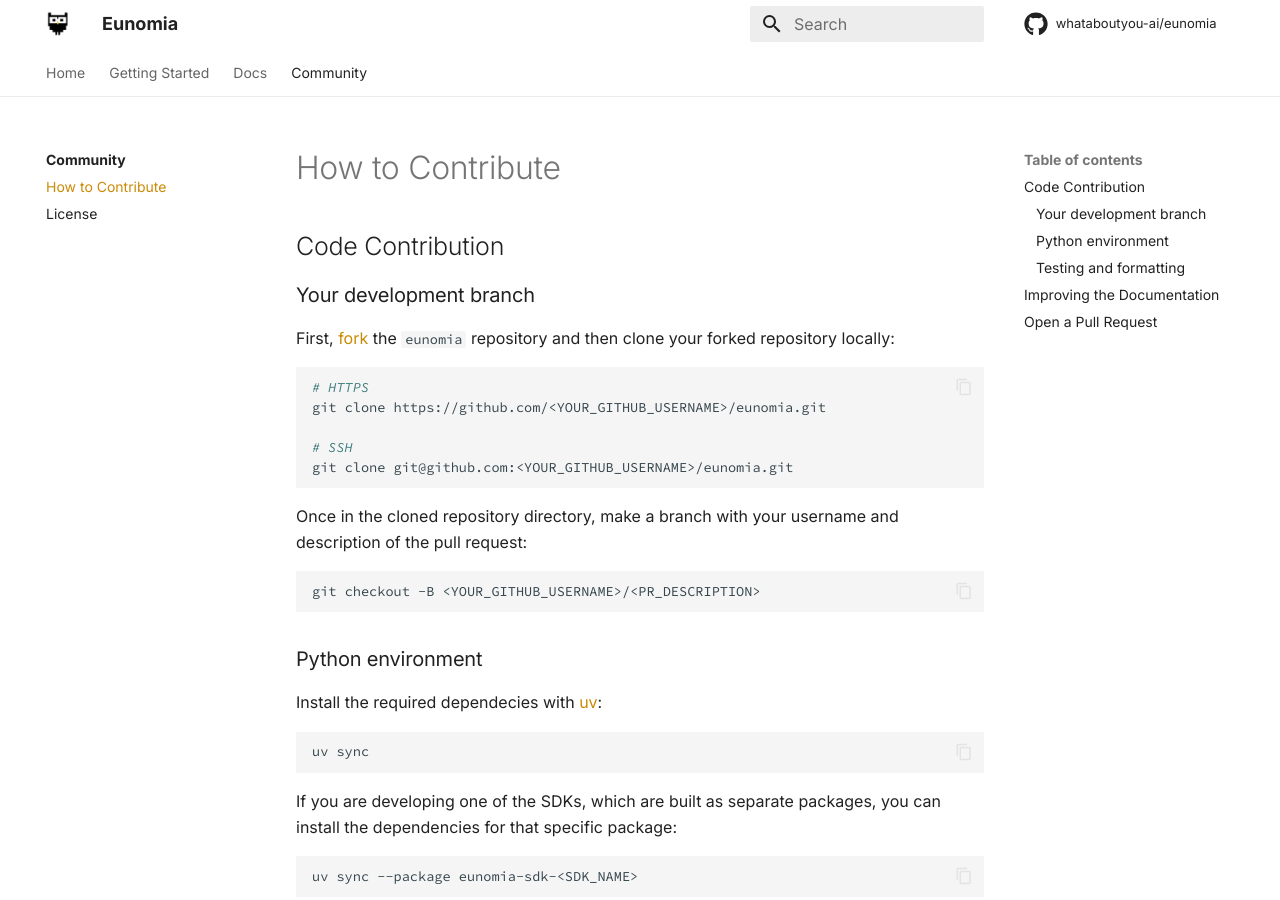
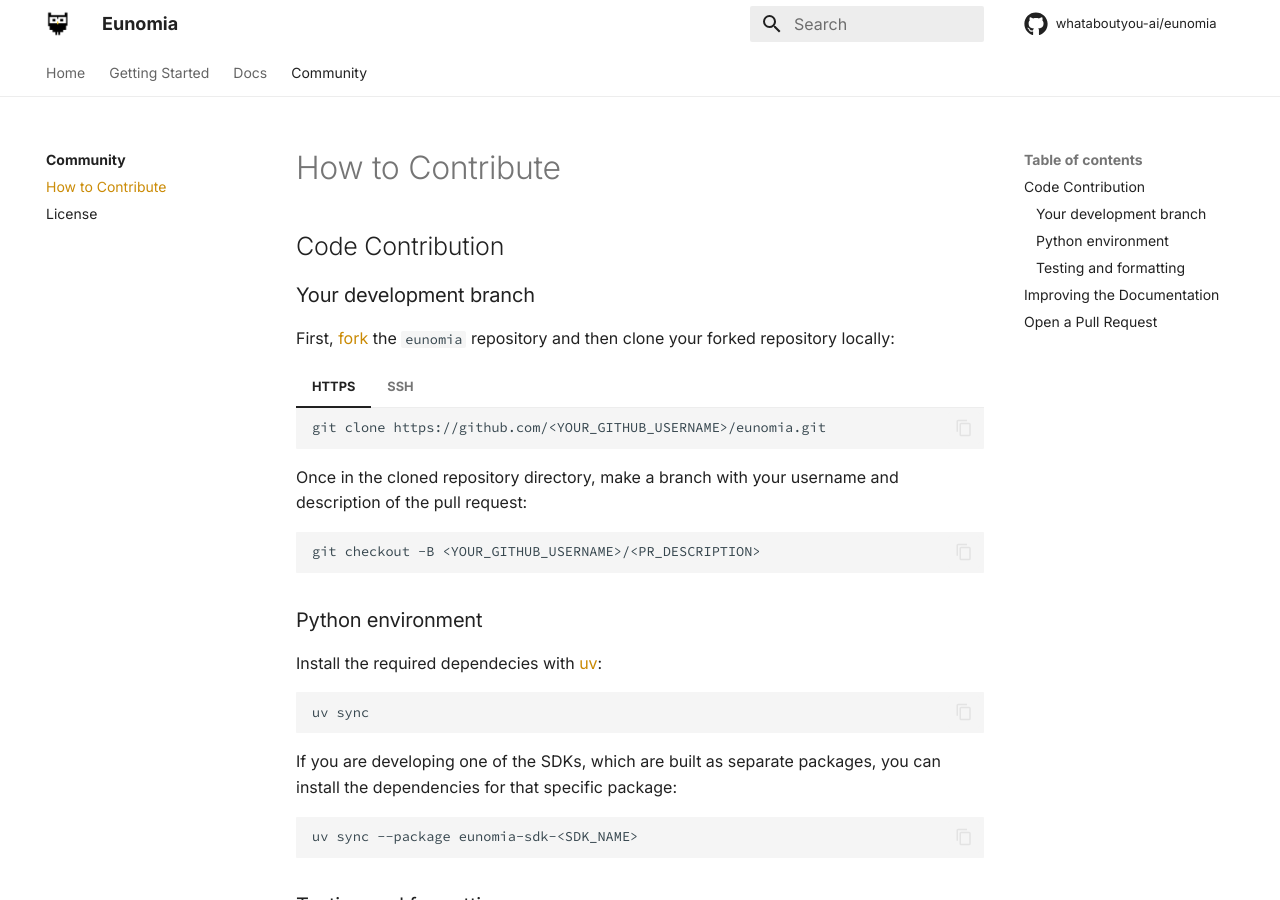
Before and after one commit to whataboutyou-ai/eunomia, an MkDocs documentation site: the page built from docs/community/contribute.md, in a window 1280 px wide and 900 px high. Built offline with MkDocs 1.6.1 and Material for MkDocs 9.7.7, drawn with Linux system fonts in a browser that asks for light colours; comment, search, counter and statistics services are not loaded.

Commit message:
Use tab for git clone in docs

````diff
--- a/docs/community/contribute.md
+++ b/docs/community/contribute.md
@@ -4,13 +4,15 @@
 
 First, [fork][github-fork] the `eunomia` repository and then clone your forked repository locally:
 
-```bash
-# HTTPS
-git clone https://github.com/<YOUR_GITHUB_USERNAME>/eunomia.git
+=== "HTTPS"
+    ```bash
+    git clone https://github.com/<YOUR_GITHUB_USERNAME>/eunomia.git
+    ```
 
-# SSH
-git clone git@github.com:<YOUR_GITHUB_USERNAME>/eunomia.git
-```
+=== "SSH"
+    ```bash
+    git clone git@github.com:<YOUR_GITHUB_USERNAME>/eunomia.git
+    ```
 
 Once in the cloned repository directory, make a branch with your username and description of the pull request:
 
````
